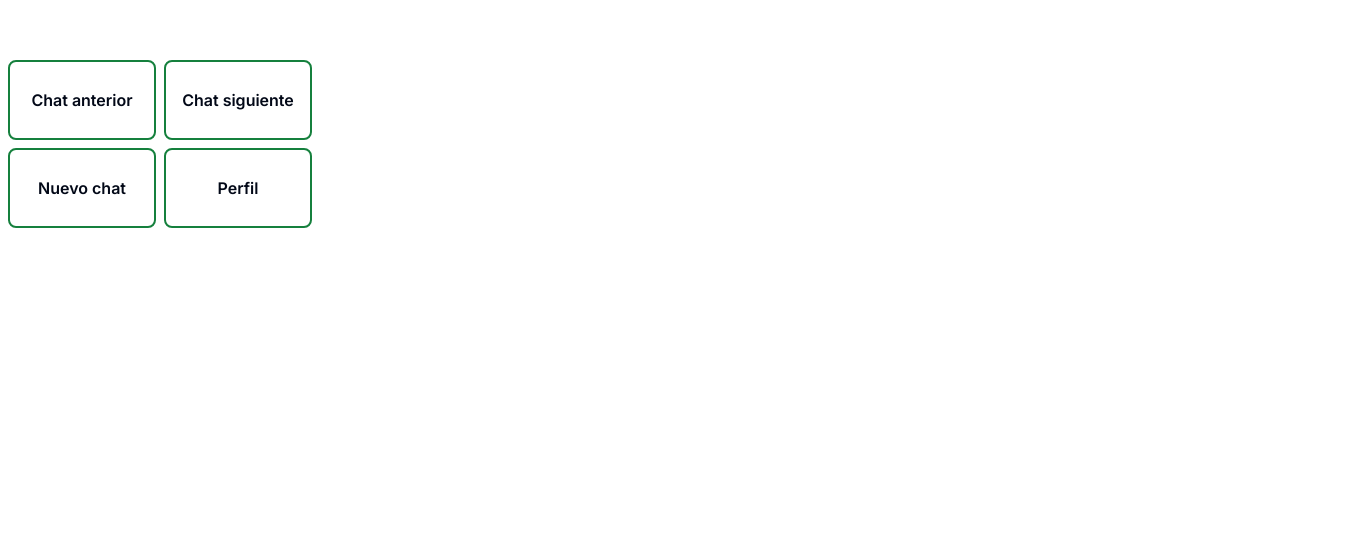
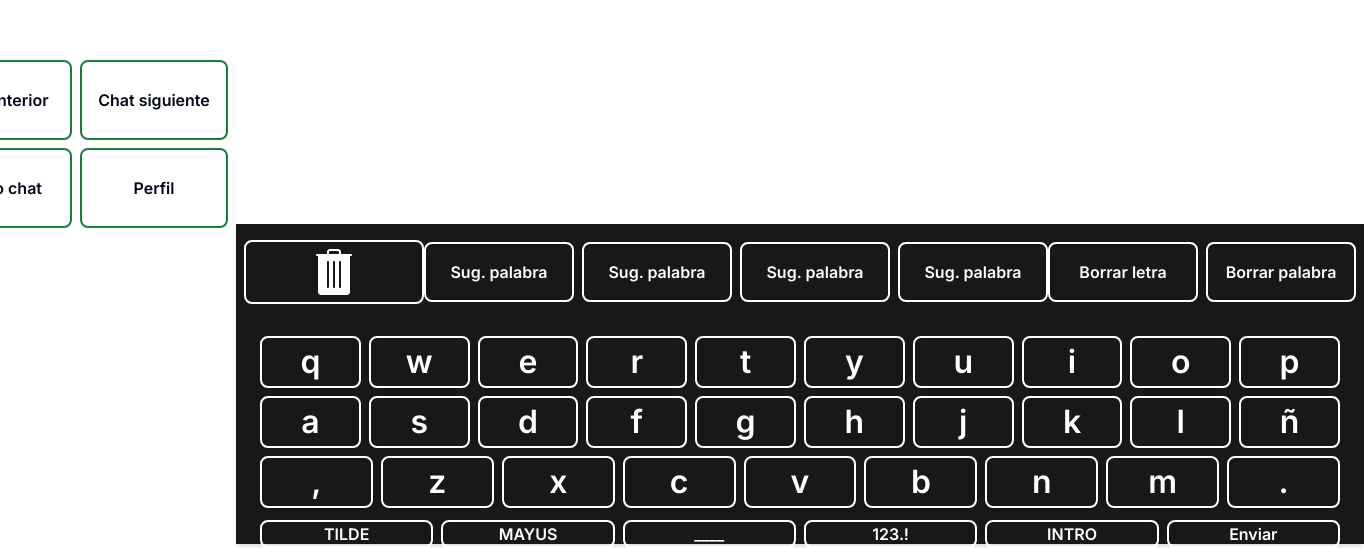
Before and after one commit to camilarojasfritz/neufitech, a Next.js app: page /whatsapp in a window 1280 px wide. Shown: the part 256-804 px from the top of the page, 1364 px wide, since content can reach past the window. Built offline with nearby package versions, Linux system fonts and the light colour scheme.

Commit message:
add global keyboard to whatsapp view

```diff
--- a/src/components/whatsapp/Whatsapp.tsx
+++ b/src/components/whatsapp/Whatsapp.tsx
@@ -3,6 +3,7 @@ import { useEffect, useState } from "react";
 import Webview from "../Webview";
 import ButtonAnimation from "../ButtonAnimation";
 import whatsappRoutes from "./routeWhatsapp";
+import TecladoGlobal from "../teclado/TecladoGlobal";
 
 type RouteConfig = {
   keyCombination?: string[];
@@ -102,7 +103,10 @@ const Whatsapp = () => {
             );
           })}
         </div>
-        <Webview url="https://web.whatsapp.com" />
+        <div className="flex flex-col w-full h-full">
+          <Webview url="https://web.whatsapp.com" />
+          <TecladoGlobal />
+        </div>
       </div>
     </div>
   );
```
